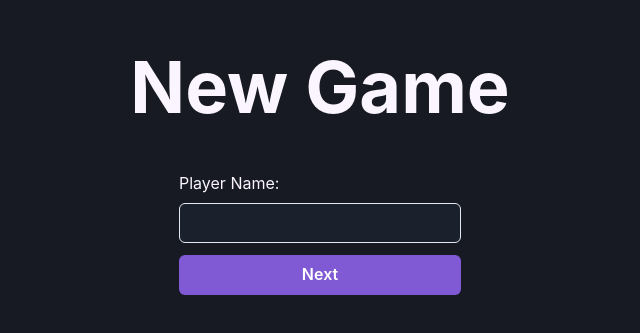
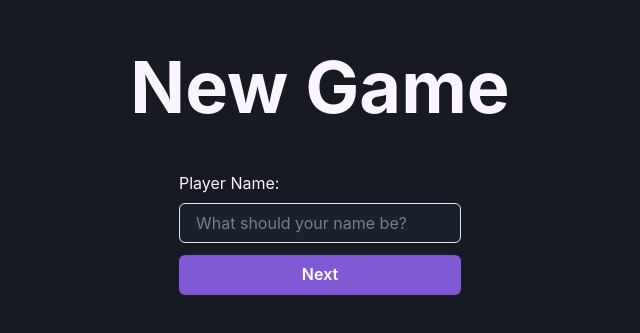
Before and after one commit to TheFlyingWhale/Inter-Mundos-React-Typescript, a React (Create React App) app: page /newGame in a window 1280 px wide. Shown: the part 227-560 px from the top of the page, without its empty margins (320-960 px from the left). Built offline with nearby package versions, Linux system fonts and the light colour scheme.

Commit message:
move new-game view into folder and separate code

```diff
--- /dev/null
+++ b/src/views/newGame/NewGameOutlet.tsx
@@ -0,0 +1,20 @@
+import { Heading, VStack } from "@chakra-ui/react";
+import { Outlet } from "react-router-dom";
+
+const NewGameOutlet = () => {
+    return (
+        <VStack
+            maxW="full"
+            height="full"
+            bg="gray.900"
+            justifyContent="center"
+            color="purple.50"
+            gap={12}
+        >
+            <Heading size="4xl">New Game</Heading>
+            <Outlet />
+        </VStack>
+    );
+};
+
+export default NewGameOutlet;
--- /dev/null
+++ b/src/views/newGame/index.tsx
@@ -0,0 +1,16 @@
+import { Route, Routes } from "react-router-dom";
+import { PlayerName, StarterItem } from "./newGame";
+import NewGameOutlet from "./NewGameOutlet";
+
+const NewGameRouter = () => {
+    return (
+        <Routes>
+            <Route path="/*" element={<NewGameOutlet />}>
+                <Route index element={<PlayerName />} />
+                <Route path="starterItem" element={<StarterItem />} />
+            </Route>
+        </Routes>
+    );
+};
+
+export default NewGameRouter;
--- a/src/views/newGame.tsx
+++ b/src/views/newGame/newGame.tsx
@@ -1,46 +1,19 @@
 import React, { useState } from "react";
 import { VStack, HStack, Heading, Text, Input, Button } from "@chakra-ui/react";
-import { Routes, Route, Outlet, useNavigate } from "react-router-dom";
+import { useNavigate } from "react-router-dom";
 
-const NewGameRouter = () => {
-    return (
-        <Routes>
-            <Route path="/*" element={<NewGame />}>
-                <Route index element={<PlayerName />} />
-                <Route path="starterItem" element={<StarterItem />} />
-            </Route>
-        </Routes>
-    );
-};
+export const PlayerName = () => {
+    const [playerName, setPlayerName] = useState("");
 
-export default NewGameRouter;
-
-const NewGame = () => {
-    return (
-        <VStack
-            maxW="full"
-            height="full"
-            bg="gray.900"
-            justifyContent="center"
-            color="purple.50"
-            gap={12}
-        >
-            <Heading size="4xl">New Game</Heading>
-            <Outlet />
-        </VStack>
-    );
-};
-
-const PlayerName = () => {
-    const [playerName, setPlayerName] = useState("");
     const navigate = useNavigate();
 
     return (
-        <VStack gap={3}>
+        <VStack gap={3} minW="250px">
             <VStack align="start" w="full">
                 <Text>Player Name:</Text>
                 <Input
                     bg="gray.800"
+                    placeholder="What should your name be?"
                     onChange={(e: React.ChangeEvent<HTMLInputElement>) =>
                         setPlayerName(e.target.value)
                     }
@@ -59,7 +32,7 @@ const PlayerName = () => {
     );
 };
 
-const StarterItem = () => {
+export const StarterItem = () => {
     return (
         <VStack>
             <Text>Pick your starter gear:</Text>
```
